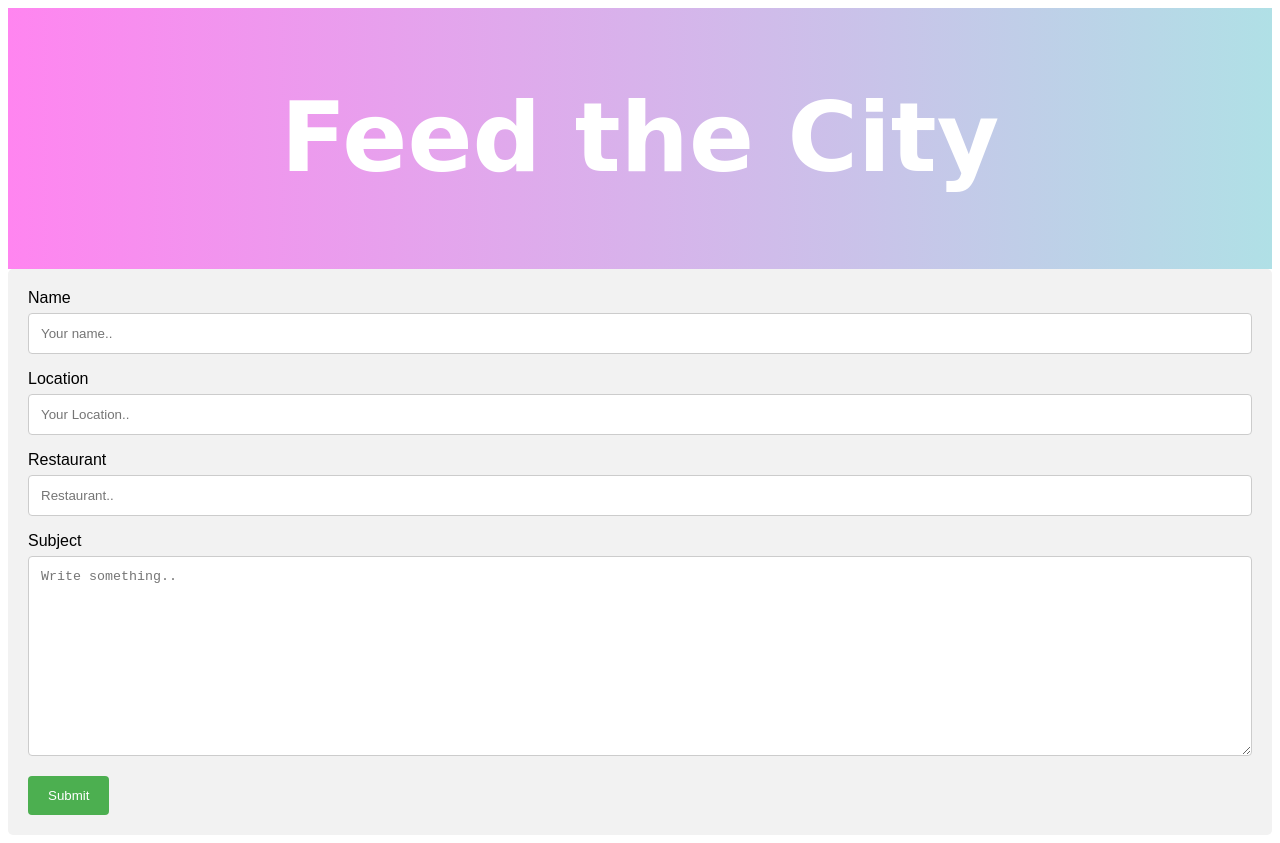
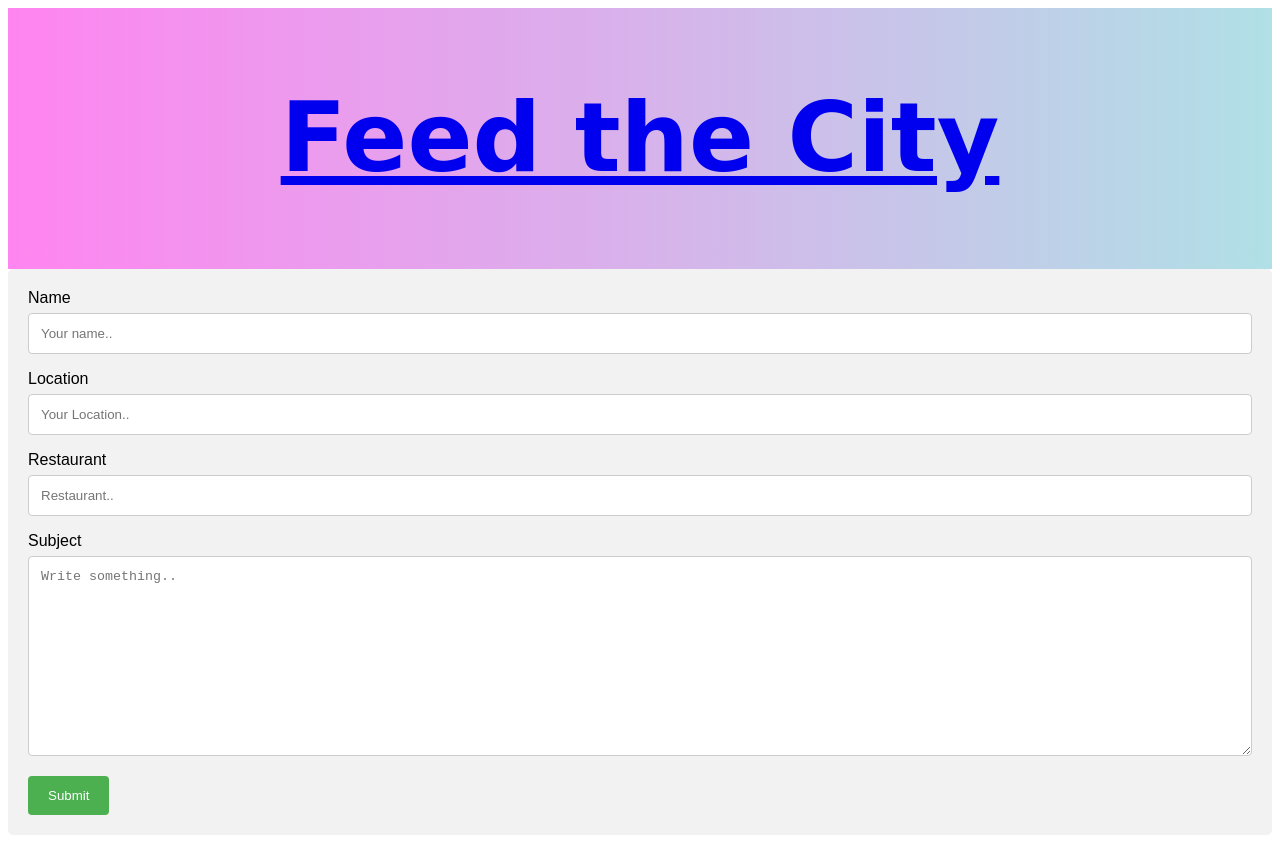
Before and after one commit to sky121/pie, a plain HTML site: page contact.html in a window 1280 px wide. Drawn offline with Linux system fonts and the light colour scheme.

Commit message:
Update contact.html

```diff
--- a/contact.html
+++ b/contact.html
@@ -66,7 +66,7 @@
 <body>
         <div class="topnav">
             <header>
-              <font size="+5" href="index.html"> <h1>Feed the City</h1></font>
+              <font size="+5" ><a href="index.html"> <h1>Feed the City</h1></a></font>
 
             </header>
         </div>
```
